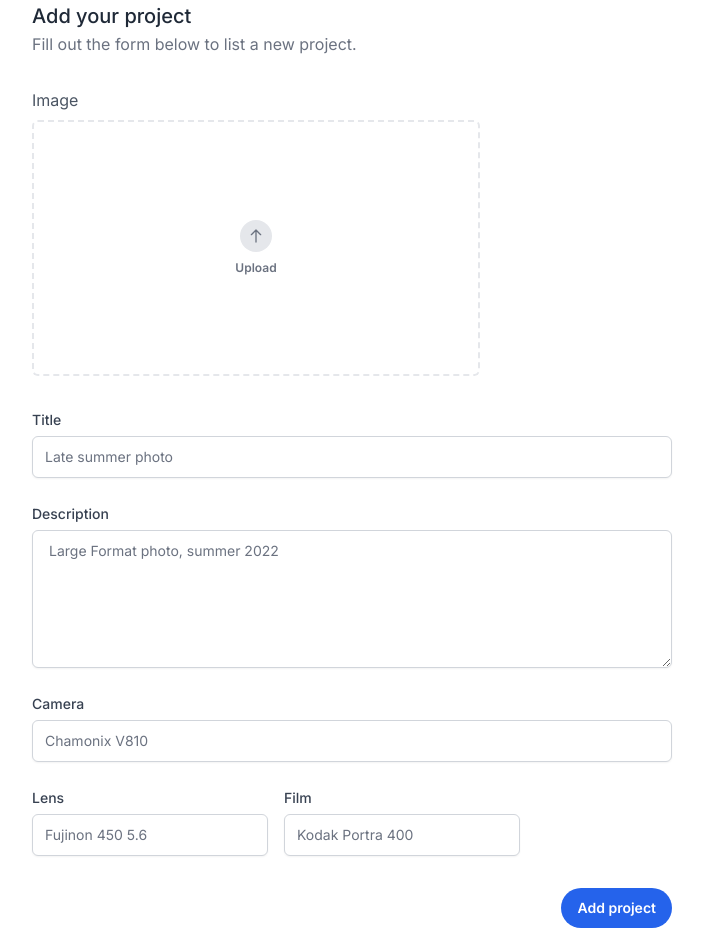
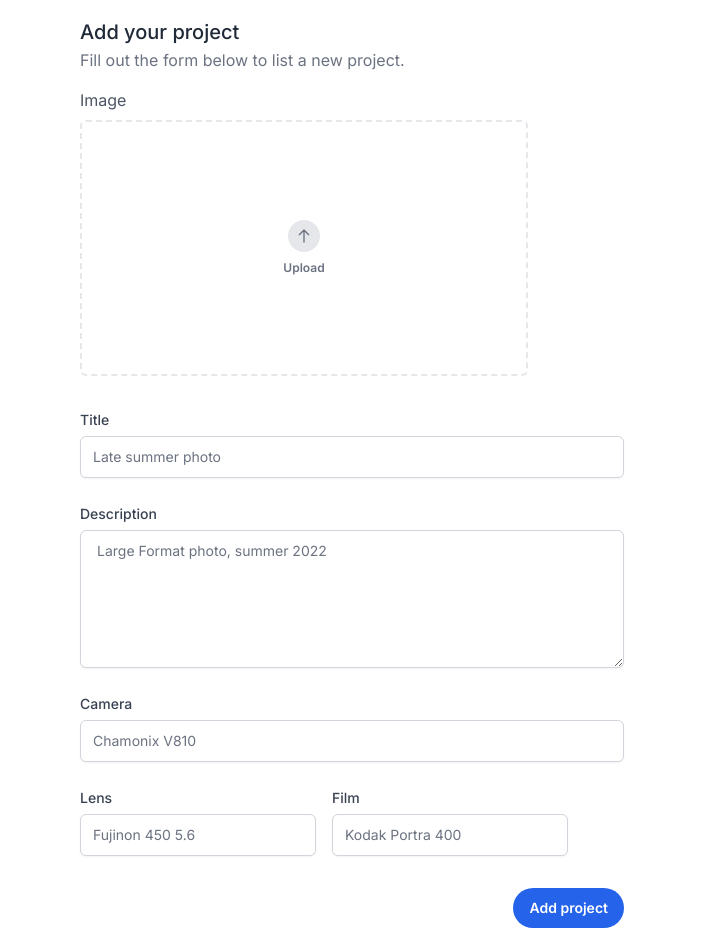
Before and after one commit to heyjochen/loomer2023, a Next.js app: page /create in a window 1280 px wide. Shown: the whole page, without its empty margins (288-991 px from the left). Built offline with nearby package versions, Linux system fonts and the light colour scheme; no server answers; sample sign-in values are in the browser's storage.

Commit message:
change margin top

```diff
--- a/src/pages/create.jsx
+++ b/src/pages/create.jsx
@@ -24,12 +24,12 @@ export async function getServerSideProps(context) {
 const Create = () => {
   const addProject = (data) => axios.post('/api/projects', data)
   return (
-    <div className="mx-auto max-w-screen-sm">
+    <div className="mx-auto mt-4 max-w-screen-sm px-12">
       <h1 className="text-xl font-medium text-gray-800">Add your project</h1>
       <p className="text-gray-500">
         Fill out the form below to list a new project.
       </p>
-      <div className="mt-8">
+      <div className="mt-4">
         <ListingForm
           buttonText="Add project"
           redirectPath="/dashboard"
```
